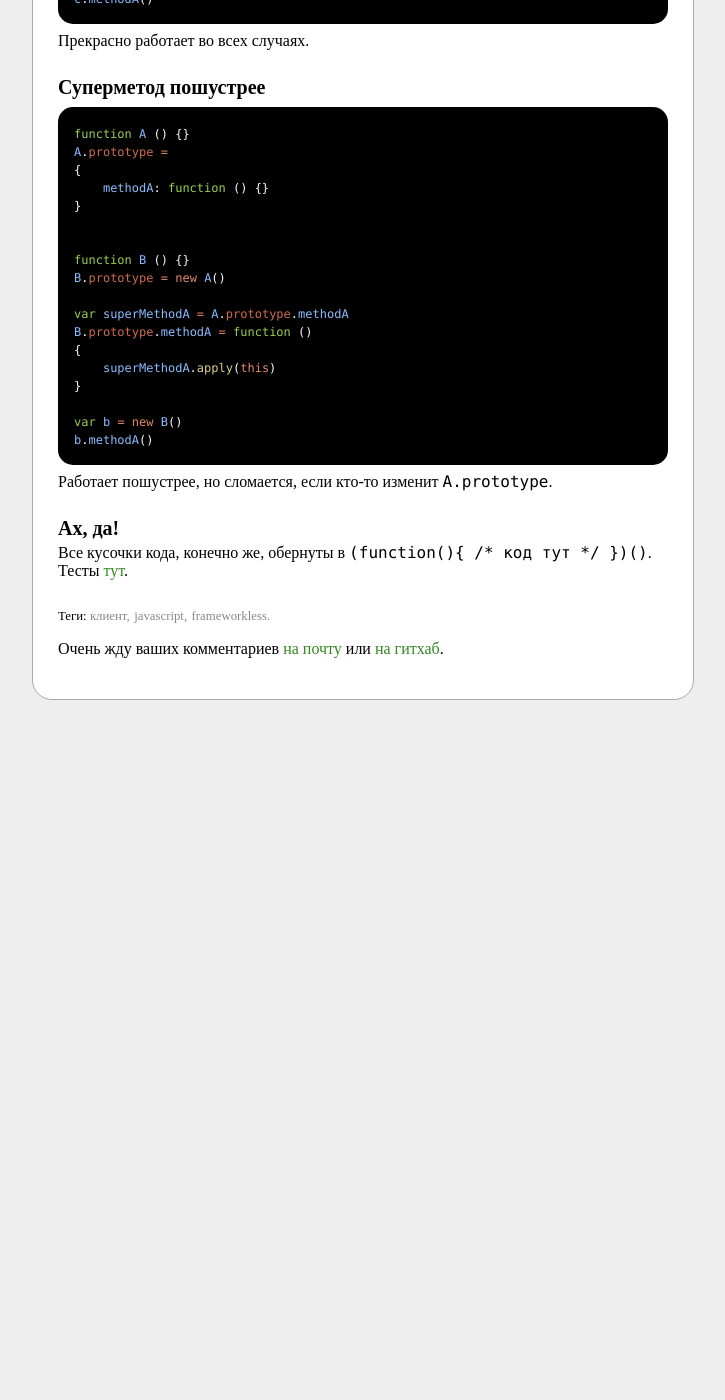
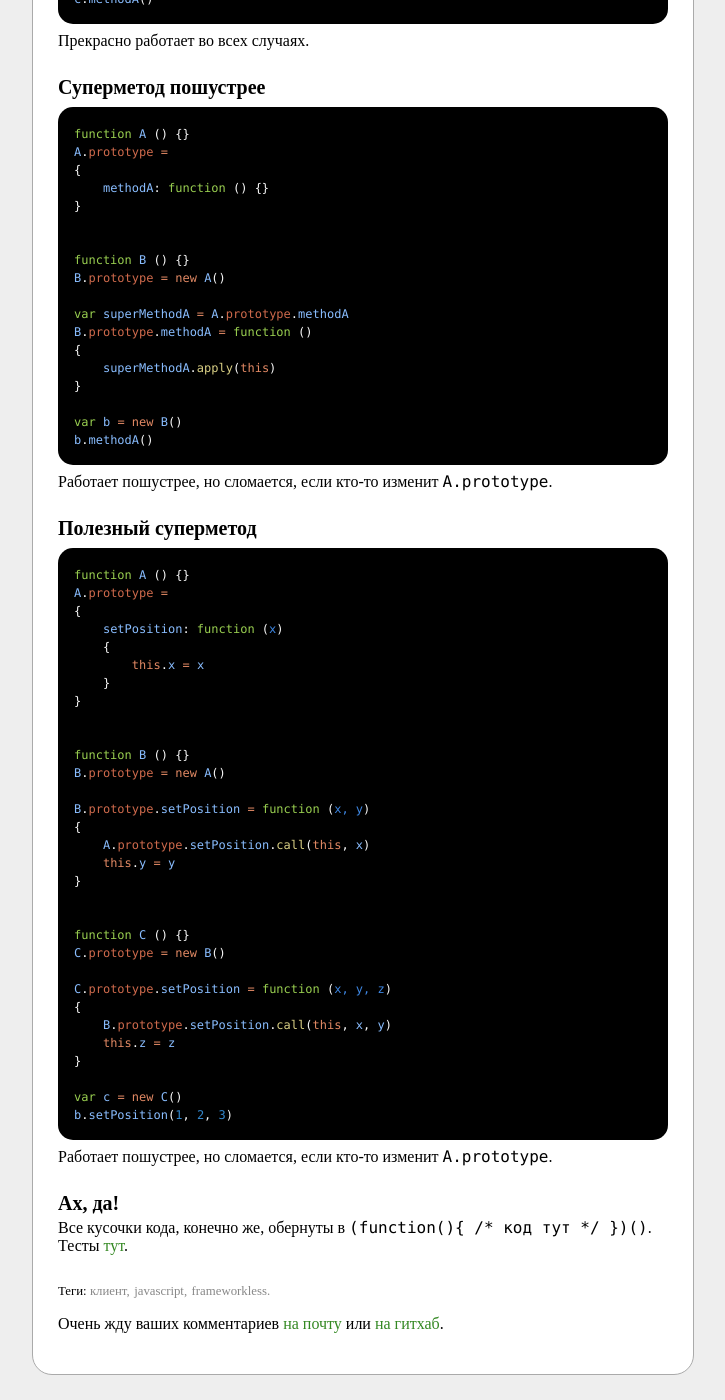
Before and after one commit to kung-fu-tzu/leonov.github.io, a Jekyll site: the page built from _posts/2011-04-06-native-javascript-inheritance.html, in a window 1280 px wide and 1400 px high, scrolled down 4100 px. Shown: the whole window, without its empty margins (277-1002 px from the left). Built offline with Jekyll 4.4.1, drawn with Linux system fonts in a browser that asks for light colours; before the commit the page ends 4825 px from its top, so only the background shows below that.

Commit message:
useful example

```diff
--- a/_posts/2011-04-06-native-javascript-inheritance.html
+++ b/_posts/2011-04-06-native-javascript-inheritance.html
@@ -288,6 +288,46 @@ b.methodA()
 
 
 <section>
+<h>Полезный суперметод</h>
+<pre><code class="javascript">
+function A () {}
+A.prototype =
+{
+	setPosition: function (x)
+	{
+		this.x = x
+	}
+}
+
+
+function B () {}
+B.prototype = new A()
+
+B.prototype.setPosition = function (x, y)
+{
+	A.prototype.setPosition.call(this, x)
+	this.y = y
+}
+
+
+function C () {}
+C.prototype = new B()
+
+C.prototype.setPosition = function (x, y, z)
+{
+	B.prototype.setPosition.call(this, x, y)
+	this.z = z
+}
+
+var c = new C()
+b.setPosition(1, 2, 3)
+</code></pre>
+
+<p>Работает пошустрее, но сломается, если кто-то изменит <code>A.prototype</code>.</p>
+</section>
+
+
+<section>
 <h>Ах, да!</h>
 <p>Все кусочки кода, конечно же, обернуты в <code>(function(){ /* код тут */ })()</code>. Тесты <a href="http://kung-fu-tzu.ru/liby/tests/manual-inherit.html">тут</a>.</p>
 </section>
```
